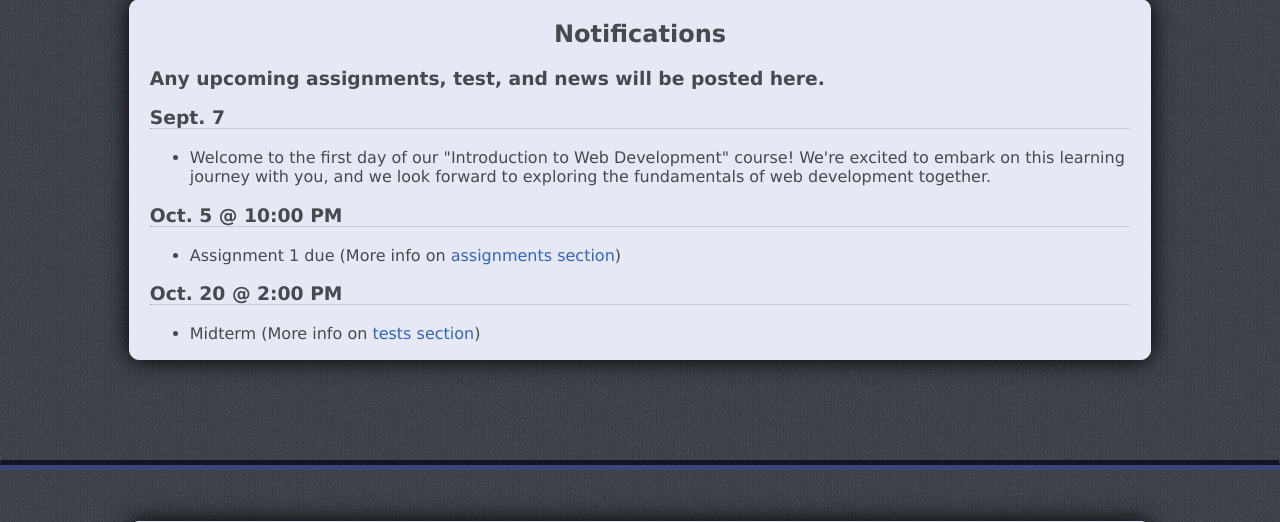
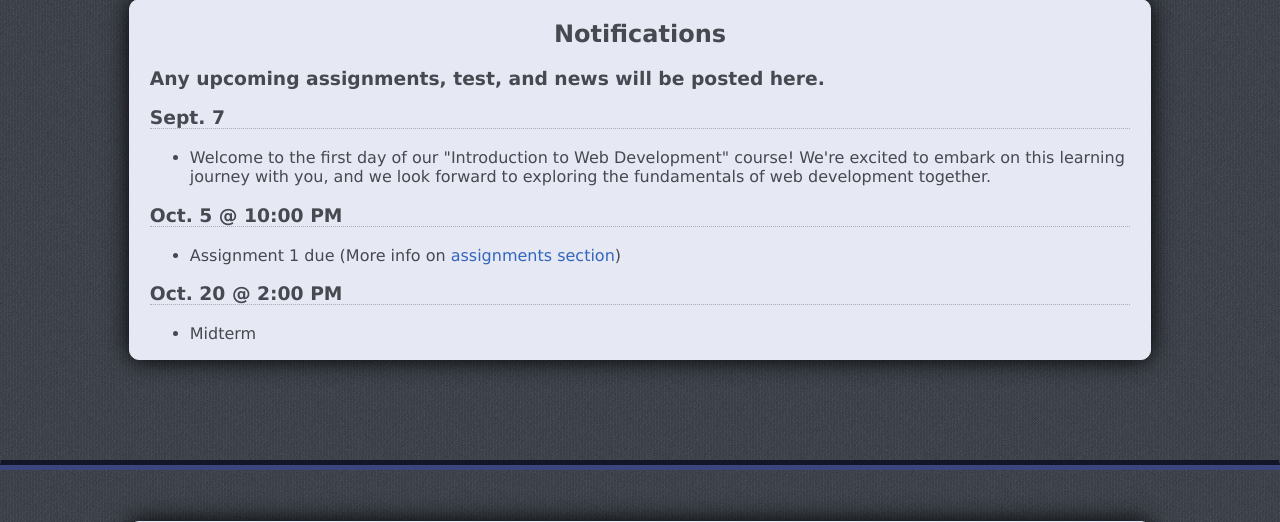
Before and after one commit to ShuvarthyD/Course_Website, a Flask app: page / in a window 1280 px wide. Shown: the part 2440-2962 px from the top of the page. Run offline with Flask 3, Linux system fonts and the light colour scheme.

Commit message:
Update index.html

```diff
--- a/templates/index.html
+++ b/templates/index.html
@@ -149,7 +149,7 @@
 				</ul>
 				<h3 class="text-header">Oct. 20 @ 2:00 PM</h3>
 				<ul>
-					<li>Midterm (More info on <a href="#tests-page">tests section</a>)</li>
+					<li>Midterm</li>
 				</ul>
 			</div>
 		</div>
```
